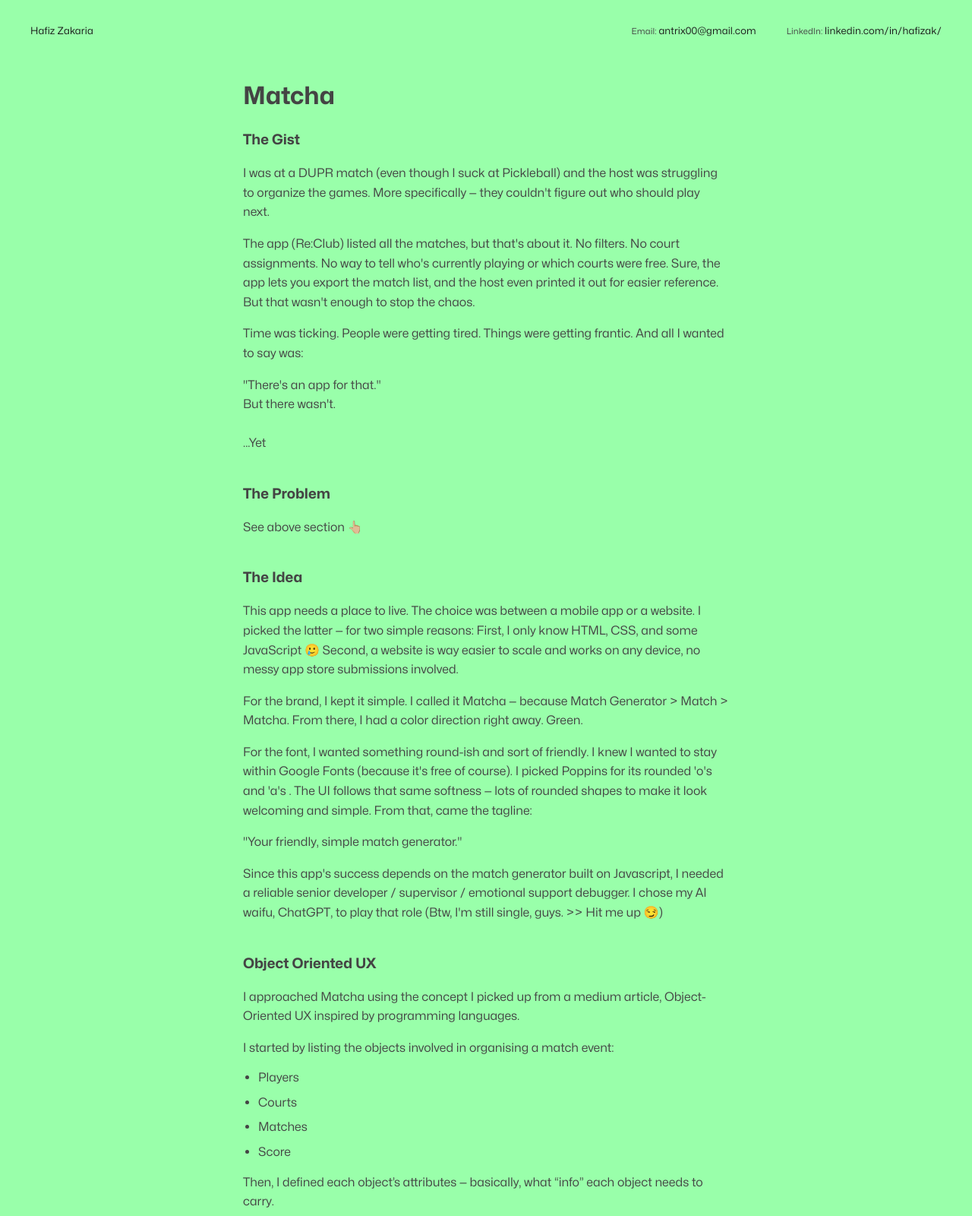
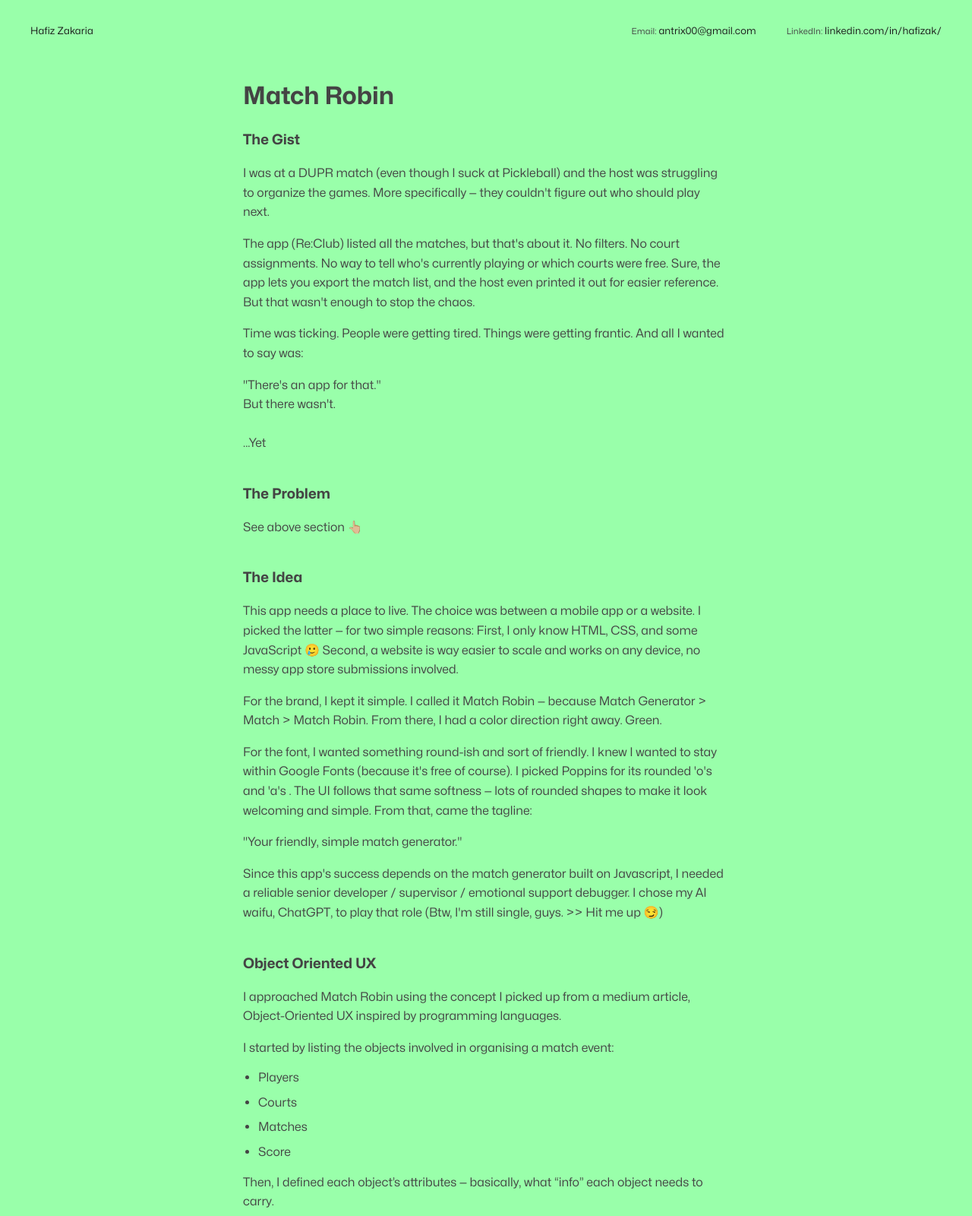
Before and after one commit to habizak/Portfolio, a plain HTML site: page matcha.html in a window 1280 px wide. Shown: the top 1600 px of the page at 76% size. Drawn offline with nearby package versions, Linux system fonts and the light colour scheme.

```diff
--- a/matcha.html
+++ b/matcha.html
@@ -5,7 +5,7 @@
   <link rel="stylesheet" href="style.css">
   <meta name="viewport" content="width=device-width, initial-scale=1.0">
   <link href="https://fonts.googleapis.com/css2?family=Libre+Baskerville:ital,wght@0,400;1,400&display=swap" rel="stylesheet">
-  <title>Matcha</title>
+  <title>Match Robin (WIP)</title>
 </head>
 <body>
   <nav>
@@ -18,7 +18,7 @@
 
   <main>
     <div class="center">
-      <h1>Matcha</h1>
+      <h1>Match Robin</h1>
 
       <section>
         <h3>The Gist</h3>
@@ -40,7 +40,7 @@
       <section>
         <h3>The Idea</h3>
         <p>This app needs a place to live. The choice was between a mobile app or a website. I picked the latter — for two simple reasons: First, I only know HTML, CSS, and some JavaScript 🥲 Second, a website is way easier to scale and works on any device, no messy app store submissions involved.</p>
-        <p>For the brand, I kept it simple. I called it Matcha — because Match Generator > Match > Matcha. From there, I had a color direction right away. Green.</p>
+        <p>For the brand, I kept it simple. I called it Match Robin — because Match Generator > Match > Match Robin. From there, I had a color direction right away. Green.</p>
         <p>For the font, I wanted something round-ish and sort of friendly. I knew I wanted to stay within Google Fonts (because it's free of course). I picked Poppins for its rounded 'o's and 'a's . The UI follows that same softness — lots of rounded shapes to make it look welcoming and simple. From that, came the tagline:</p>
         <p>"Your friendly, simple match generator."</p>
         <p>Since this app's success depends on the match generator built on Javascript, I needed a reliable senior developer / supervisor / emotional support debugger. I chose my AI waifu, ChatGPT, to play that role (Btw, I'm still single, guys. <a href="mailto:antrix00@gmail.com">>> Hit me up 😏)</a></p>
@@ -48,7 +48,7 @@
 
       <section>
         <h3>Object Oriented UX</h3>
-        <p>I approached Matcha using the concept I picked up from a medium article, Object-Oriented UX inspired by programming languages.</p>
+        <p>I approached Match Robin using the concept I picked up from a medium article, Object-Oriented UX inspired by programming languages.</p>
         <p>I started by listing the objects involved in organising a match event:</p>
         <ul>
           <li>Players</li>
@@ -100,7 +100,7 @@
 
       <section>
         <h3>The Flow</h3>
-        <p>The interface follows the principle of progressive disclosure — inspired by tools like Typeform. Matcha’s match setup flow is built to feel like a calm onboarding — step-by-step, no clutter, no cognitive overload. It keeps the setup easy and focused.</p>
+        <p>The interface follows the principle of progressive disclosure — inspired by tools like Typeform. Match Robin’s match setup flow is built to feel like a calm onboarding — step-by-step, no clutter, no cognitive overload. It keeps the setup easy and focused.</p>
         <p>The sequence is intentional:</p>
         <ol>
           <li>Select match type — Singles, Fixed Doubles, or Random Doubles</li>
@@ -109,7 +109,7 @@
           <li>Insert the courts</li>
           <li>Generate match</li>
         </ol>
-        <a href="matcha-app.html">>> A sample of Matcha</a>
+        <a href="matcha-app.html">>> A sample of Match Robin</a>
         <p><span id="typing-text"></span></p>
       </section>
 
```
